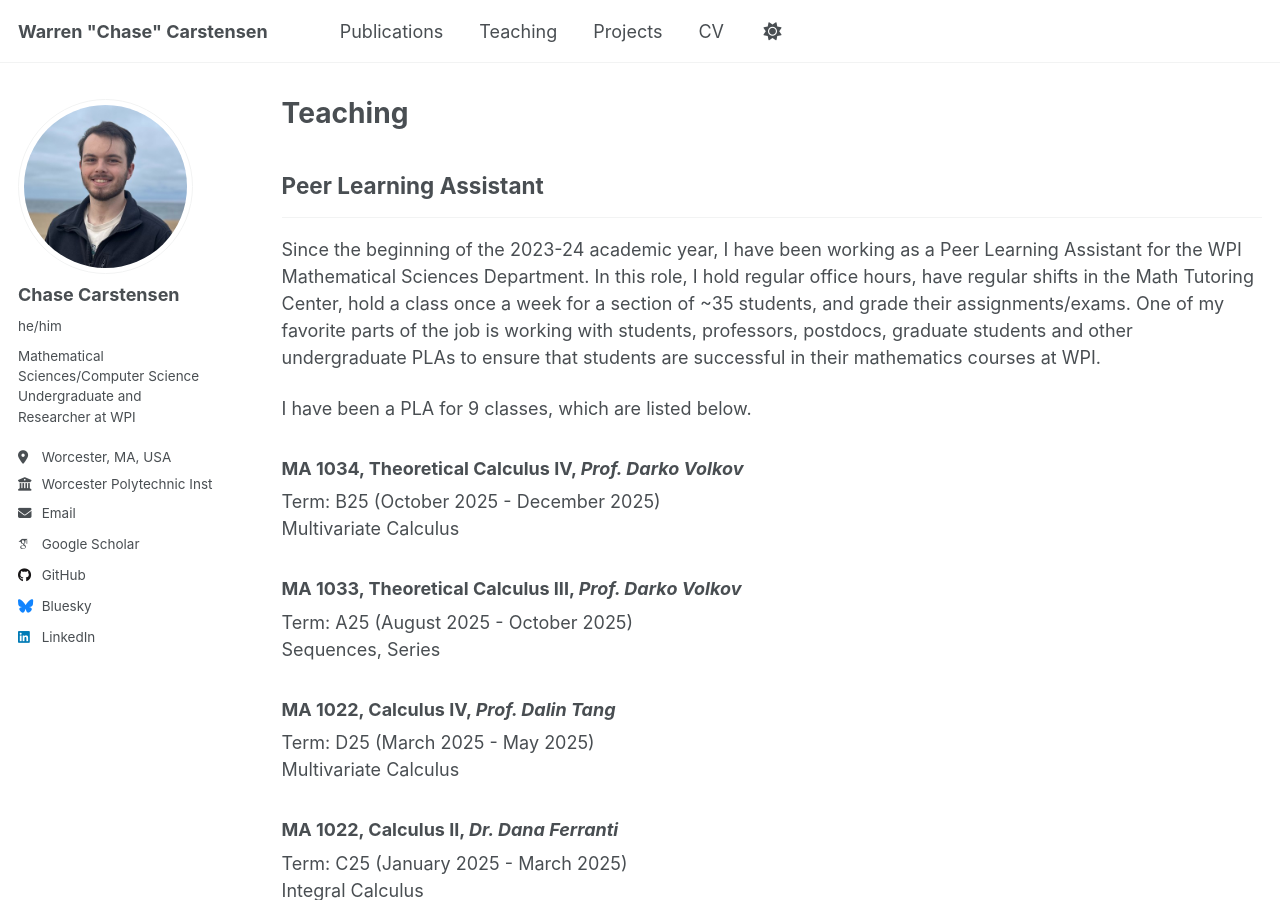
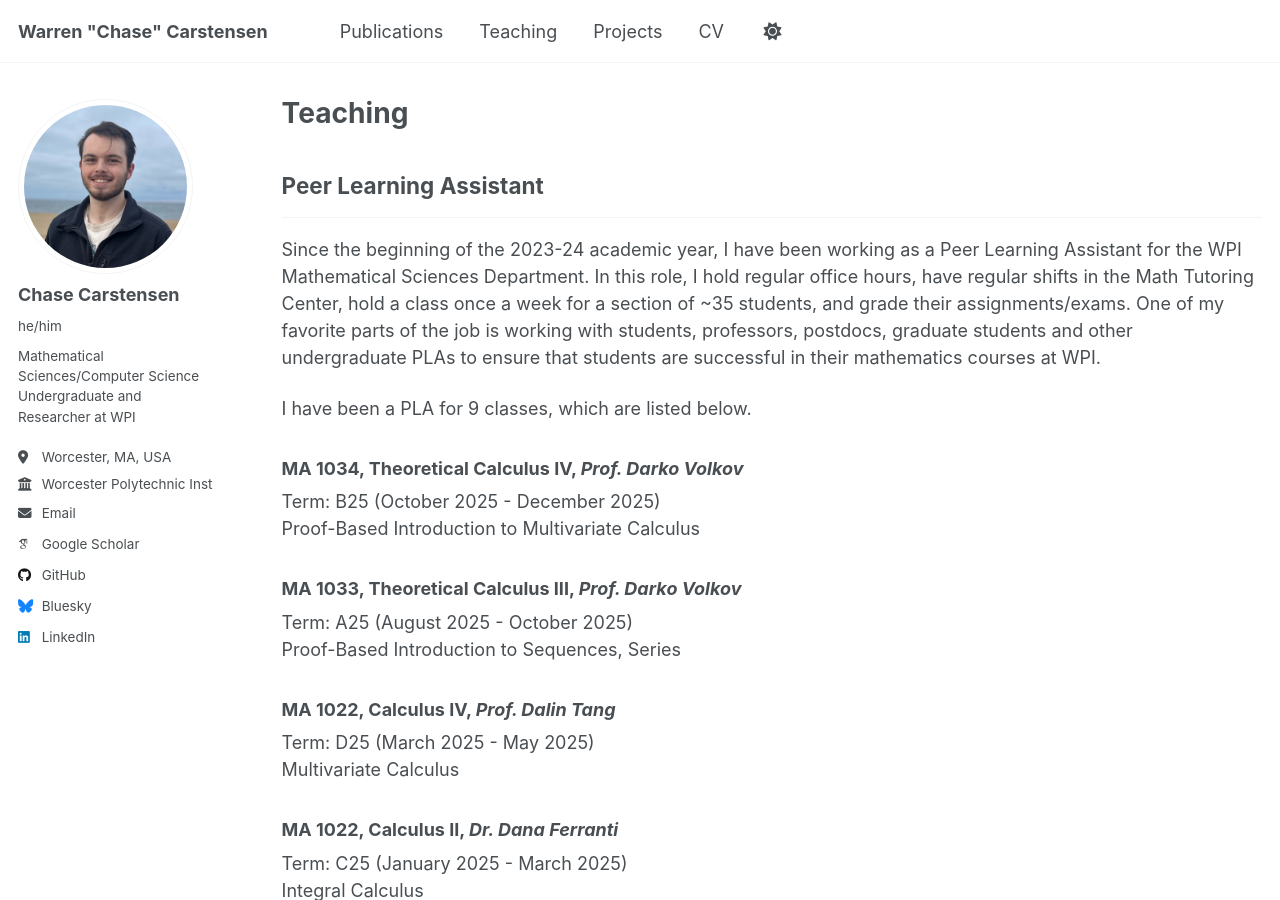
Before and after one commit to chase12803/chase12803.github.io, a Jekyll site: the page built from _pages/teaching.html, in a window 1280 px wide and 900 px high. Built offline with Jekyll 4.4.1, drawn with Linux system fonts in a browser that asks for light colours; some web fonts are replaced.

Commit message:
proof based

```diff
--- a/_data/teaching.json
+++ b/_data/teaching.json
@@ -76,7 +76,7 @@
       "end_date": "2025-10-01",
       "term": "A25",
       "location": "WPI Mathematical Sciences Department",
-      "description": "Sequences, Series",
+      "description": "Proof-Based Introduction to Sequences, Series",
       "professor": "Darko Volkov",
       "postdoc": 0
     },
@@ -86,7 +86,7 @@
       "end_date": "2025-12-01",
       "term": "B25",
       "location": "WPI Mathematical Sciences Department",
-      "description": "Multivariate Calculus",
+      "description": "Proof-Based Introduction to Multivariate Calculus",
       "professor": "Darko Volkov",
       "postdoc": 0
     }
```
